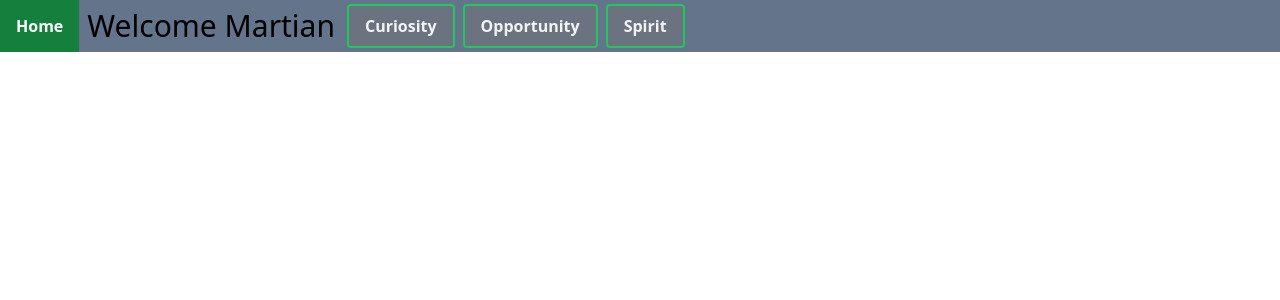
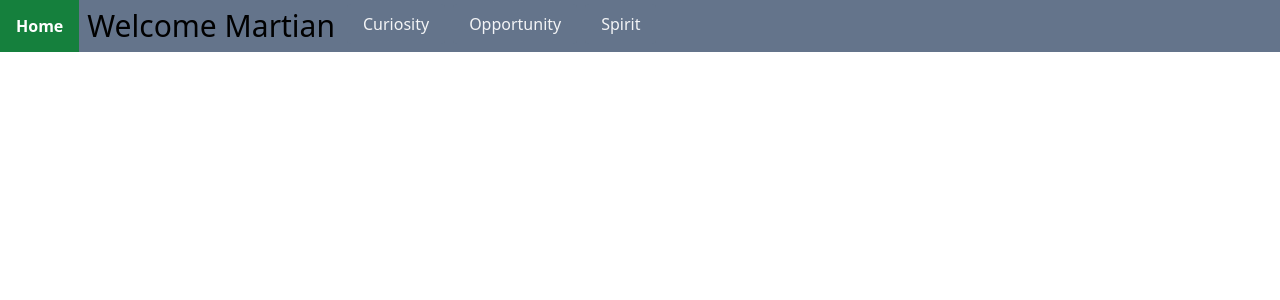
Before and after one commit to MrDHiggins/mars_dashboard, a React (Create React App) app in the folder client/: page / in a window 1280 px wide. Shown: the top 300 px of the page. Built offline with nearby package versions, Linux system fonts and the light colour scheme.

Commit message:
In Progress: Styling

```diff
--- a/client/src/components/rover/RoverSelection.js
+++ b/client/src/components/rover/RoverSelection.js
@@ -25,10 +25,10 @@ function RoverSelection({ setSelectedRover }) {
   };
 
   const roverButtons = rovers.map((rover) => {
-    const selectedRoverBtn = selectedRover === rover ? 'bg-violet-200 text-red-500' : 'bg-gray-500 text-gray-100';
+    const selectedRoverBtn = selectedRover === rover ? 'bg-slate-400 text-w font-bold text-gray-700 border-t-2 border-gray-100' : 'bg-slate-500 text-gray-100';
     return (
       <button
-        className={`rounded hover:rounded border-2 border-green-500 hover:border-green-600 ${selectedRoverBtn} font-bold py-2 px-4 m-1`}
+        className={`rounded hover:rounded border-gray-400 hover:border-t-2 hover:border-b-2 font hover:border-white  ${selectedRoverBtn} hover:font-bold py-2 px-4 m-1`}
         key={rover}
         value={rover}
         onClick={(event) => handleRoverSelection(event, rovers)}
```
